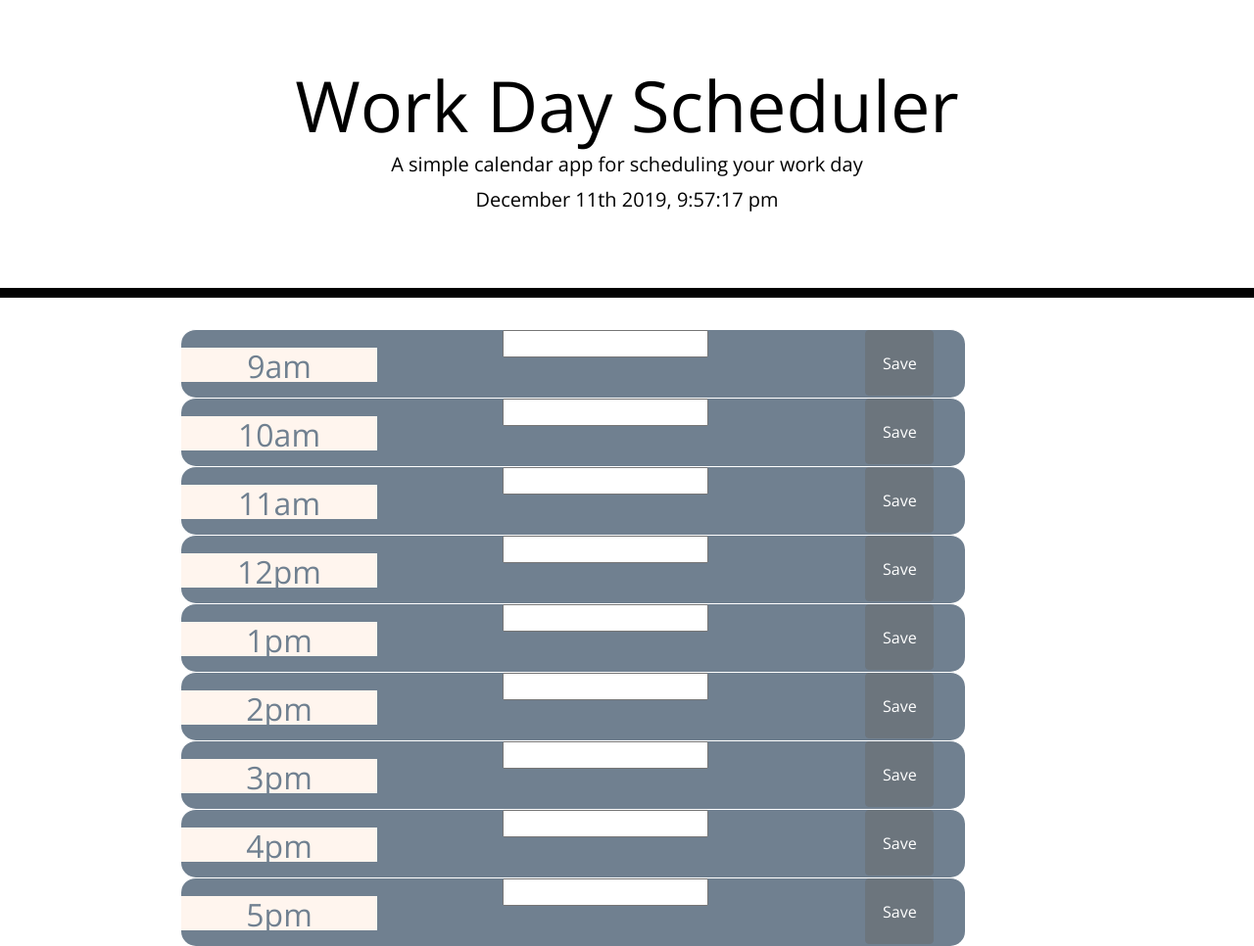
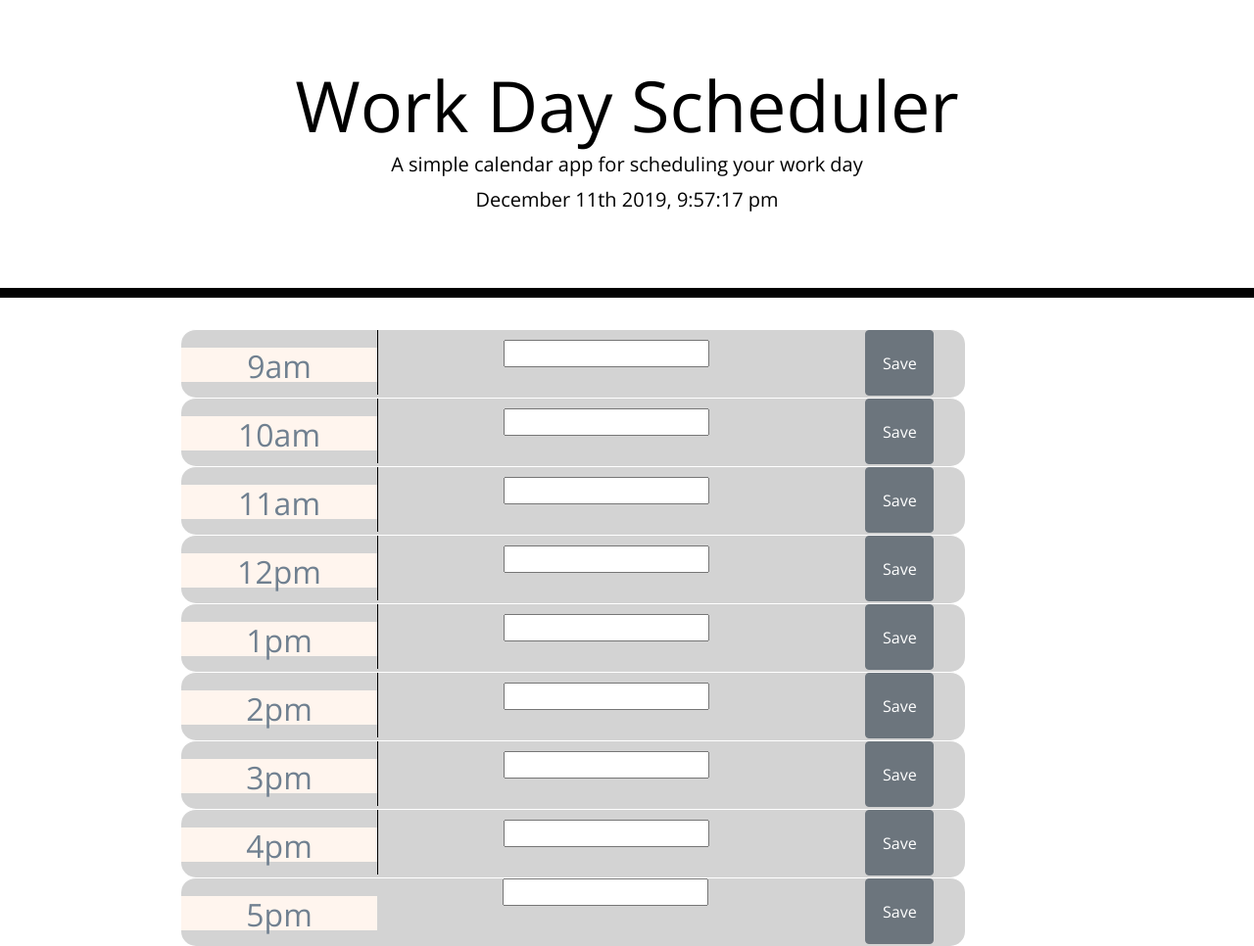
Before and after one commit to Massiel50/calenDar, a plain HTML site: page Develop/index.html in a window 1280 px wide. Shown: the whole page at 98% size. Drawn offline with nearby package versions, Linux system fonts and the light colour scheme.

Commit message:
fixed colors, somehow...

```diff
--- a/Develop/index.html
+++ b/Develop/index.html
@@ -34,101 +34,101 @@
     </header>
     <div class="container">
       <!-- Timeblocks go here -->
-      <div class="row time-block">
+      <div class="row time-block0 time-block">
         <!-- column for time of day  -->
          <div class="col-sm-3 hour"><h2>9am</h2></div>
          <!-- column for text area -->
-         <div  class="col-sm-7 data-9"><form><input type="text" id="9"></form></div>
+         <div  class="col-sm-7 data"><form><input type="text" id="9"></form></div>
          <!-- column for save button -->
-          <div class="col-sm-2"><button class="btn btn-secondary saveBtn" type="button">Save</button></div>
+          <div class="col-sm-2"><button class="btn btn-secondary saveBtn" value= "9" type="button">Save</button></div>
         </div>
        <!-- Timeblock ends -->
 
         <!-- Timeblocks go here -->
-      <div class="row time-block">
+      <div class="row time-block1 time-block">
           <!-- column for time of day  -->
            <div class="col-sm-3 hour"><h2>10am</h2></div>
            <!-- column for text area -->
-           <div  class="col-sm-7 data-10"><form><input type="text" id="10"></form></div>
+           <div  class="col-sm-7 data"><form><input  type="text" id="10"></form></div>
            <!-- column for save button -->
-            <div class="col-sm-2"><button class="btn btn-secondary saveBtn" type="button">Save</button></div>
+            <div class="col-sm-2"><button class="btn btn-secondary saveBtn" value= "10"type="button">Save</button></div>
           </div>
          <!-- Timeblock ends -->
 
           <!-- Timeblocks go here -->
-      <div class="row time-block">
+      <div class="row time-block2 time-block">
           <!-- column for time of day  -->
            <div class="col-sm-3 hour"><h2>11am</h2></div>
            <!-- column for text area -->
-           <div  class="col-sm-7 data-11"><form><input type="text" id="11"></form></div>
+           <div  class="col-sm-7 data"><form><input type="text" id="11"></form></div>
            <!-- column for save button -->
-            <div class="col-sm-2"><button class="btn btn-secondary saveBtn" type="button">Save</button></div>
+            <div class="col-sm-2"><button class="btn btn-secondary saveBtn" value= "11"type="button">Save</button></div>
           </div>
          <!-- Timeblock ends -->
 
           <!-- Timeblocks go here -->
-      <div class="row time-block">
+      <div class="row time-block3 time-block">
           <!-- column for time of day  -->
            <div class="col-sm-3 hour"><h2>12pm</h2></div>
            <!-- column for text area -->
-           <div  class="col-sm-7 data-12"><form><input type="text" id="12"></form></div>
+           <div  class="col-sm-7 data"><form><input type="text" id="12"></form></div>
            <!-- column for save button -->
-            <div class="col-sm-2"><button class="btn btn-secondary saveBtn" type="button">Save</button></div>
+            <div class="col-sm-2"><button class="btn btn-secondary saveBtn" value= "12" type="button">Save</button></div>
           </div>
          <!-- Timeblock ends -->
 
           <!-- Timeblocks go here -->
-      <div class="row time-block">
+      <div class="row time-block4 time-block">
           <!-- column for time of day  -->
            <div class="col-sm-3 hour"><h2>1pm</h2></div>
            <!-- column for text area -->
-           <div  class="col-sm-7 data-1"><form><input type="text" id="1"></form></div>
+           <div  class="col-sm-7 data"><form><input type="text" id="1"></form></div>
            <!-- column for save button -->
-            <div class="col-sm-2"><button class="btn btn-secondary saveBtn" type="button">Save</button></div>
+            <div class="col-sm-2"><button class="btn btn-secondary saveBtn" value= "13" type="button">Save</button></div>
           </div>
          <!-- Timeblock ends -->
 
           <!-- Timeblocks go here -->
-      <div class="row time-block">
+      <div class="row time-block5 time-block">
           <!-- column for time of day  -->
            <div class="col-sm-3 hour"><h2>2pm</h2></div>
            <!-- column for text area -->
-           <div  class="col-sm-7 data-2"><form><input type="text" id="2"></form></div>
+           <div  class="col-sm-7 data"><form><input type="text" id="2"></form></div>
            <!-- column for save button -->
-            <div class="col-sm-2"><button class="btn btn-secondary saveBtn" type="button">Save</button></div>
+            <div class="col-sm-2"><button class="btn btn-secondary saveBtn" value= "14"type="button">Save</button></div>
           </div>
          <!-- Timeblock ends -->
 
           <!-- Timeblocks go here -->
-      <div class="row time-block">
+      <div class="row time-block6 time-block">
           <!-- column for time of day  -->
            <div class="col-sm-3 hour"><h2>3pm</h2></div>
            <!-- column for text area -->
-           <div  class="col-sm-7 data-3"><form><input type="text" id="3"></form></div>
+           <div  class="col-sm-7 data"><form><input  type="text" id="3"></form></div>
            <!-- column for save button -->
-            <div class="col-sm-2"><button class="btn btn-secondary saveBtn" type="button">Save</button></div>
+            <div class="col-sm-2"><button class="btn btn-secondary saveBtn" value= "15"type="button">Save</button></div>
           </div>
          <!-- Timeblock ends -->
 
           <!-- Timeblocks go here -->
-      <div class="row time-block" >
+      <div class="row time-block7 time-block" >
           <!-- column for time of day  -->
            <div class="col-sm-3 hour"><h2>4pm</h2></div>
            <!-- column for text area -->
-           <div  class="col-sm-7 data-4"><form><input type="text" id="4"></form></div>
+           <div  class="col-sm-7 data"><form><input type="text" id="4"></form></div>
            <!-- column for save button -->
-            <div class="col-sm-2"><button class="btn btn-secondary saveBtn" type="button">Save</button></div>
+            <div class="col-sm-2"><button class="btn btn-secondary saveBtn" value= "16"type="button">Save</button></div>
           </div>
          <!-- Timeblock ends -->
 
           <!-- Timeblocks go here -->
-      <div class="row time-block">
+      <div class="row time-block8 time-block">
           <!-- column for time of day  -->
            <div class="col-sm-3 hour"><h2>5pm</h2></div>
            <!-- column for text area -->
-           <div  class="col-sm-7 data-5"><form><input type="text" id="5"></form></div>
+           <div  class="col-sm-7 dataS"><form><input type="text" id="5"></form></div>
            <!-- column for save button -->
-            <div class="col-sm-2"><button class="btn btn-secondary saveBtn" type="button">Save</button></div>
+            <div class="col-sm-2"><button class="btn btn-secondary saveBtn" value= "17" type="button">Save</button></div>
           </div>
          <!-- Timeblock ends -->
 
--- a/Develop/script.js
+++ b/Develop/script.js
@@ -1,9 +1,15 @@
 // 3 things
 
-// display time and date
-// $("#currentDay").text(moment().format("MMMM Do YYYY, h:mm:ss a"));
 function update() {
-  $('#currentDay').html(moment().format("MMMM Do YYYY, h:mm:ss a"));
+  // showing date and time, updated every sec
+  $("#currentDay").html(moment().format("MMMM Do YYYY, h:mm:ss a"));
+  //
+  // var milTime = (moment().format("MMMM Do YYYY, HH:mm:ss"));
+  // console.log(milTime);
+  // var milTimeArray = milTime.split(" ");
+  // console.log(milTimeArray);
+  // var milHour = milTime[3].split(":");
+  // console.log(milHour);
 }
 setInterval(update, 1000);
 
@@ -14,36 +20,27 @@ setInterval(update, 1000);
 renderLastUse();
 
 function renderLastUse() {
-    var textInput = localStorage.getItem("textInput");
-    console.log(textInput);
+  // var textInput = localStorage.getItem("textInput");
+  // console.log(textInput);
   // If they are null, return early from this function
   var str = localStorage.getItem("text9");
-    if (str !== null) $('#9').val(str);
+  if (str !== null) $("#9").val(str);
   var str = localStorage.getItem("text10");
-    if (str !== null) $('#10').val(str);
+  if (str !== null) $("#10").val(str);
   var str = localStorage.getItem("text11");
-    if (str !== null) $('#11').val(str);
+  if (str !== null) $("#11").val(str);
   var str = localStorage.getItem("text12");
-    if (str !== null) $('#12').val(str);
+  if (str !== null) $("#12").val(str);
   var str = localStorage.getItem("text1");
-    if (str !== null) $('#1').val(str);
+  if (str !== null) $("#1").val(str);
   var str = localStorage.getItem("text2");
-    if (str !== null) $('#2').val(str);
+  if (str !== null) $("#2").val(str);
   var str = localStorage.getItem("text3");
-    if (str !== null) $('#3').val(str);
+  if (str !== null) $("#3").val(str);
   var str = localStorage.getItem("text4");
-    if (str !== null) $('#4').val(str);
+  if (str !== null) $("#4").val(str);
   var str = localStorage.getItem("text5");
-    if (str !== null) $('#5').val(str);
-
-    // if(textInput === null){
-    //   return;
-    // }
-    // // Else set the text of the textarea
-    // else{
-    //   $("#textarea").val(textInput)
-    //  console.log(textInput)
-    // }
+  if (str !== null) $("#5").val(str);
 }
 
 // click save button to set textInput to local storage
@@ -55,21 +52,33 @@ $(".saveBtn").on("click", function(event) {
   // // set to local storage
   // localStorage.setItem("textInput", textInput);
 
-  localStorage.setItem("text9", $('#9').val());
-  localStorage.setItem("text10", $('#10').val());
-  localStorage.setItem("text11", $('#11').val());
-  localStorage.setItem("text12", $('#12').val());
-  localStorage.setItem("text1", $('#1').val());
-  localStorage.setItem("text2", $('#2').val());
-  localStorage.setItem("text3", $('#3').val());
-  localStorage.setItem("text4", $('#4').val());
-  localStorage.setItem("text5", $('#5').val());
+  localStorage.setItem("text9", $("#9").val());
+  localStorage.setItem("text10", $("#10").val());
+  localStorage.setItem("text11", $("#11").val());
+  localStorage.setItem("text12", $("#12").val());
+  localStorage.setItem("text1", $("#1").val());
+  localStorage.setItem("text2", $("#2").val());
+  localStorage.setItem("text3", $("#3").val());
+  localStorage.setItem("text4", $("#4").val());
+  localStorage.setItem("text5", $("#5").val());
 
   renderLastUse();
 });
 
+$(".saveBtn").each(function(i, element) {
+  var currentTime = moment().hour();
+  var someTime = parseInt($(this).val());
+  // var index = i + 9;
+
+  if (currentTime > someTime) {
+    $(".time-block" + i ).addClass("past");
+  } else if (currentTime < someTime) {
+    $(".time-block" + i ).addClass("future");
+  } else {
+    $(".time-block"+ i ).addClass("present");
+  }
+});
 
 // get hour from current time using moment and compare to rows
 
-
 // compare present time for color coded pas present and future
--- a/Develop/style.css
+++ b/Develop/style.css
@@ -4,7 +4,7 @@ body {
   line-height: 1;
 }
 
-#textarea{
+.data{
   background: transparent;
   border: none;
   resize: none;
@@ -33,7 +33,7 @@ body {
   height: 50px;
   text-align: center;
   border-radius: 15px;
-  background-color: slategray;
+  background-color: red;
 margin-left: 100px;
 }
 
```
Lines whose indentation alone changed are shown as unchanged.
